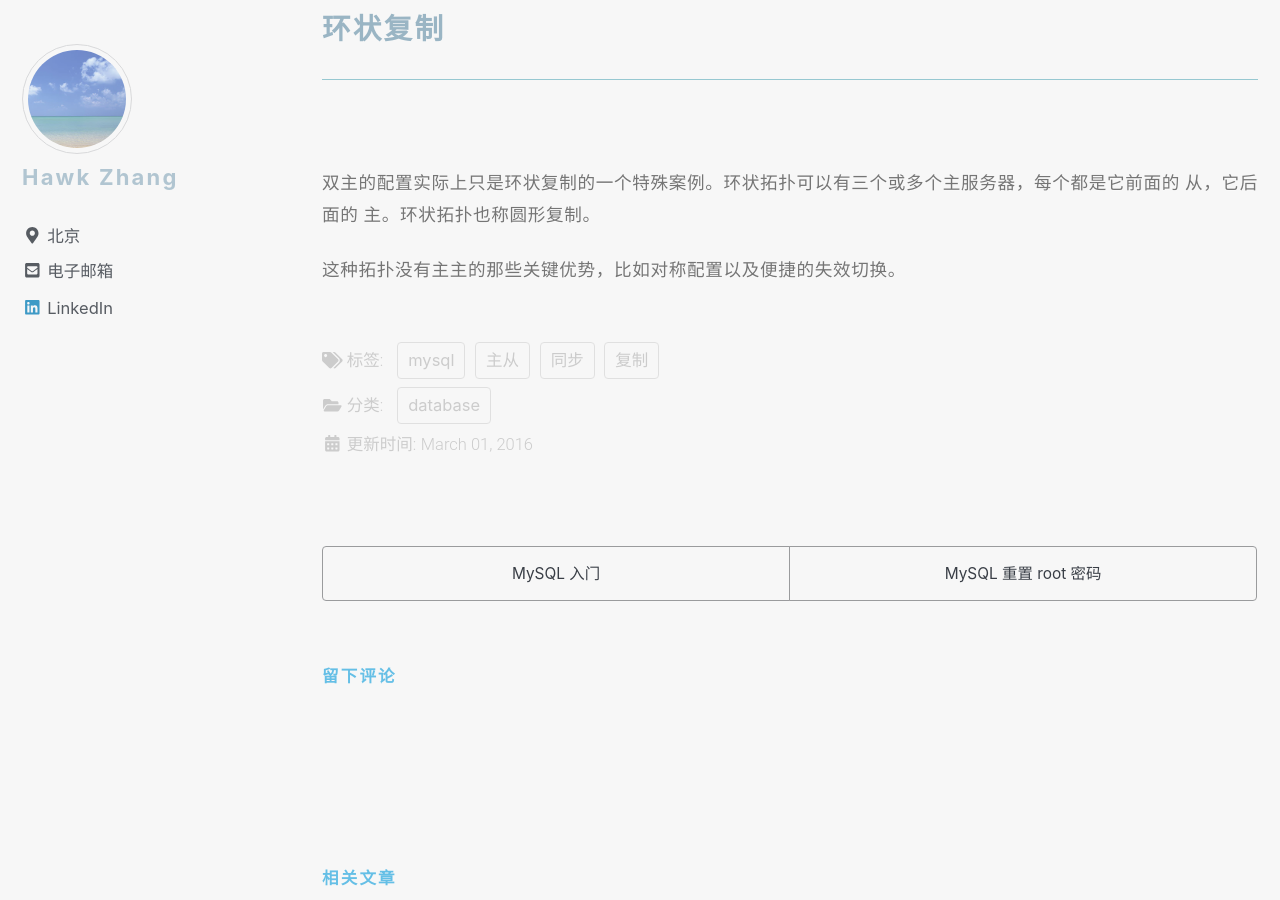
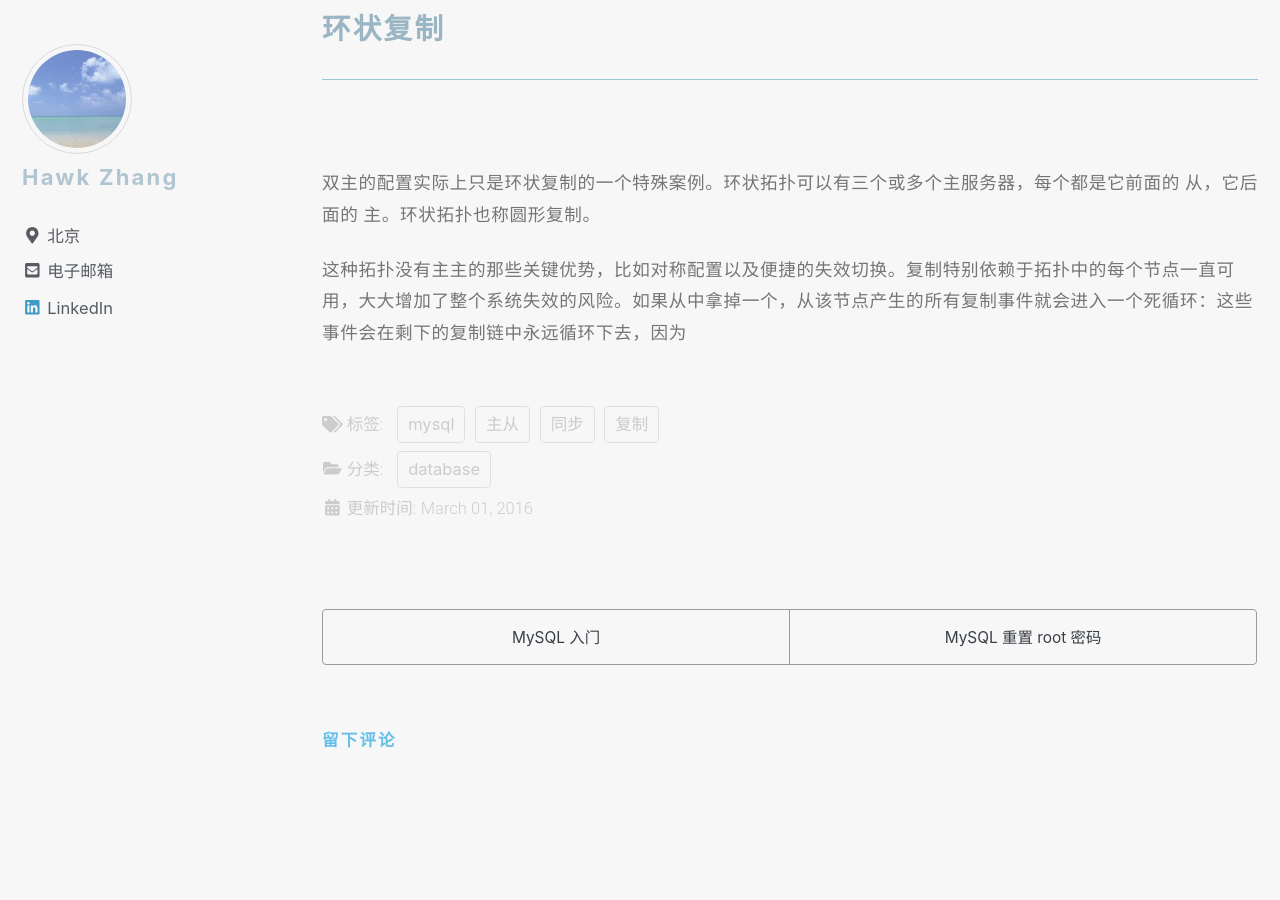
Before and after one commit to narru888/linotes_note, a Jekyll site: the page built from _posts/mysql/2016-03-01-master.slave.md, in a window 1280 px wide and 900 px high, scrolled down 34080 px. Built offline with Jekyll 4.4.1, drawn with Linux system fonts in a browser that asks for light colours; nearby versions of some CDN libraries; a script that is not in the unit is left out; comment, search, counter and statistics services are not loaded.

Commit message:
update on 2018-08-13 15:40:02 CST

```diff
--- a/_posts/mysql/2016-03-01-master.slave.md
+++ b/_posts/mysql/2016-03-01-master.slave.md
@@ -1067,4 +1067,4 @@ MySQL 不支持多源复制：即一个 从 上面有多个 主 的拓扑。
 
 双主的配置实际上只是环状复制的一个特殊案例。环状拓扑可以有三个或多个主服务器，每个都是它前面的 从，它后面的 主。环状拓扑也称圆形复制。
 
-这种拓扑没有主主的那些关键优势，比如对称配置以及便捷的失效切换。
+这种拓扑没有主主的那些关键优势，比如对称配置以及便捷的失效切换。复制特别依赖于拓扑中的每个节点一直可用，大大增加了整个系统失效的风险。如果从中拿掉一个，从该节点产生的所有复制事件就会进入一个死循环：这些事件会在剩下的复制链中永远循环下去，因为
```
